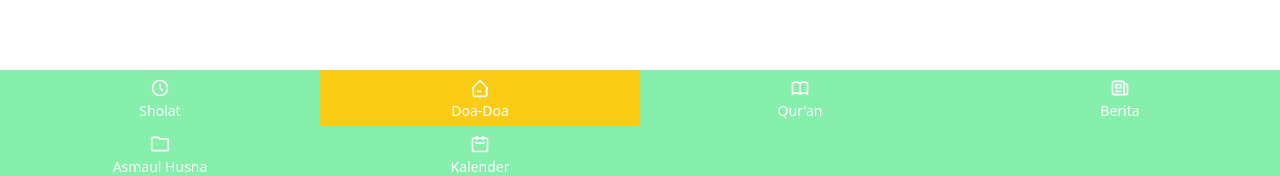
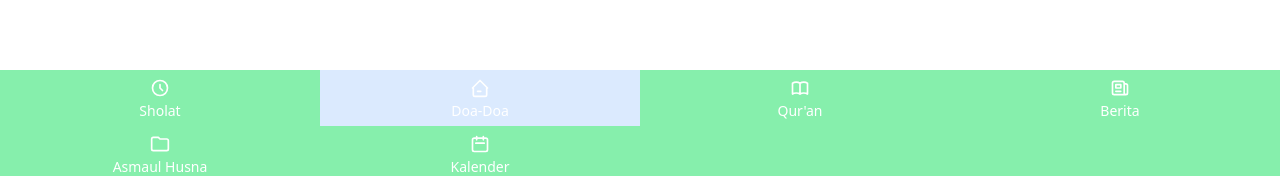
Before and after one commit to fansyah98/website_qur-an, a Next.js app: page /doa in a window 1280 px wide. Shown: the part 618-794 px from the top of the page. Built offline with nearby package versions, Linux system fonts and the light colour scheme; no server answers.

Commit message:
navigation

```diff
--- a/components/BottomNavigation.jsx
+++ b/components/BottomNavigation.jsx
@@ -142,7 +142,7 @@ export default function BottomNavigation() {
         <Link
           href={url}
           key={i}
-          className={url === active ? 'pt-2 pb-1 bg-yellow-400' : 'pt-2 pb-1'}
+          className={url === active ? 'pt-2 pb-1 bg-blue-100' : 'pt-2 pb-1'}
         >
           {icon}
           <span className="text-sm">{name}</span>
```
